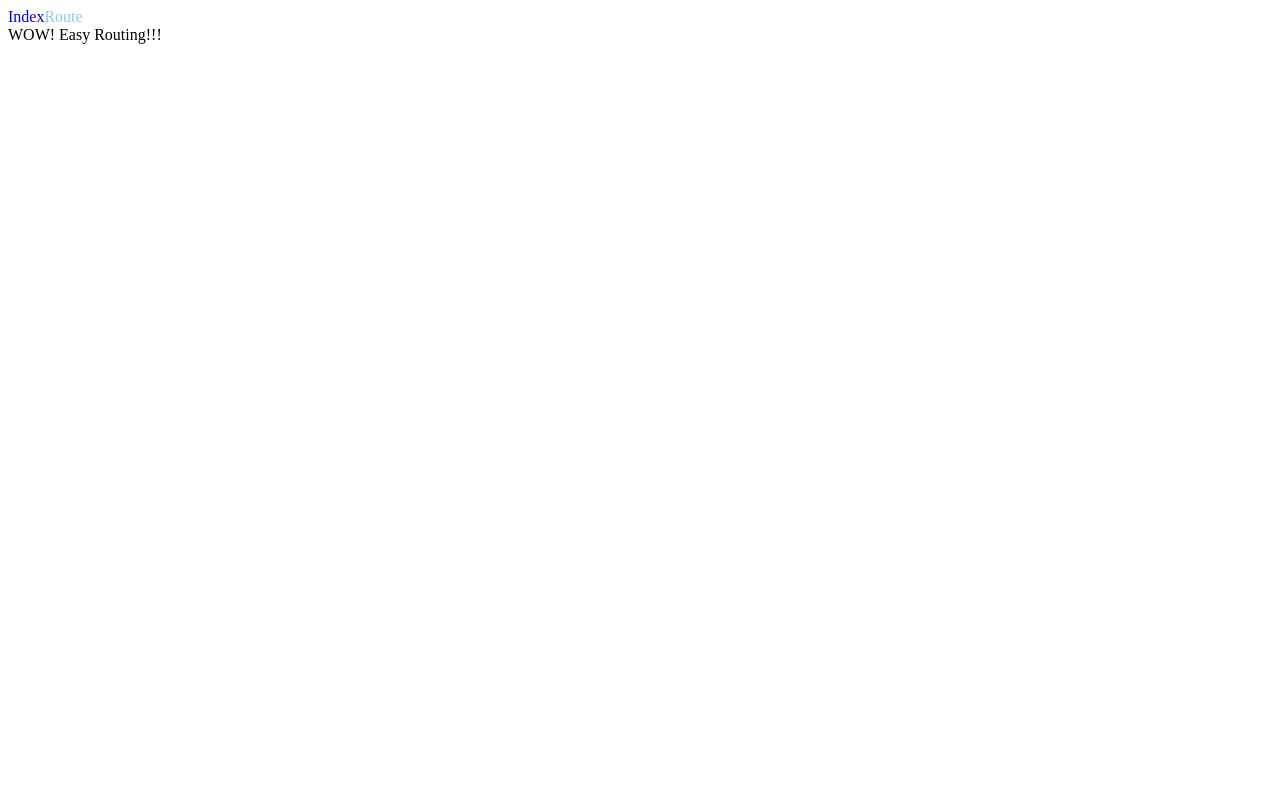
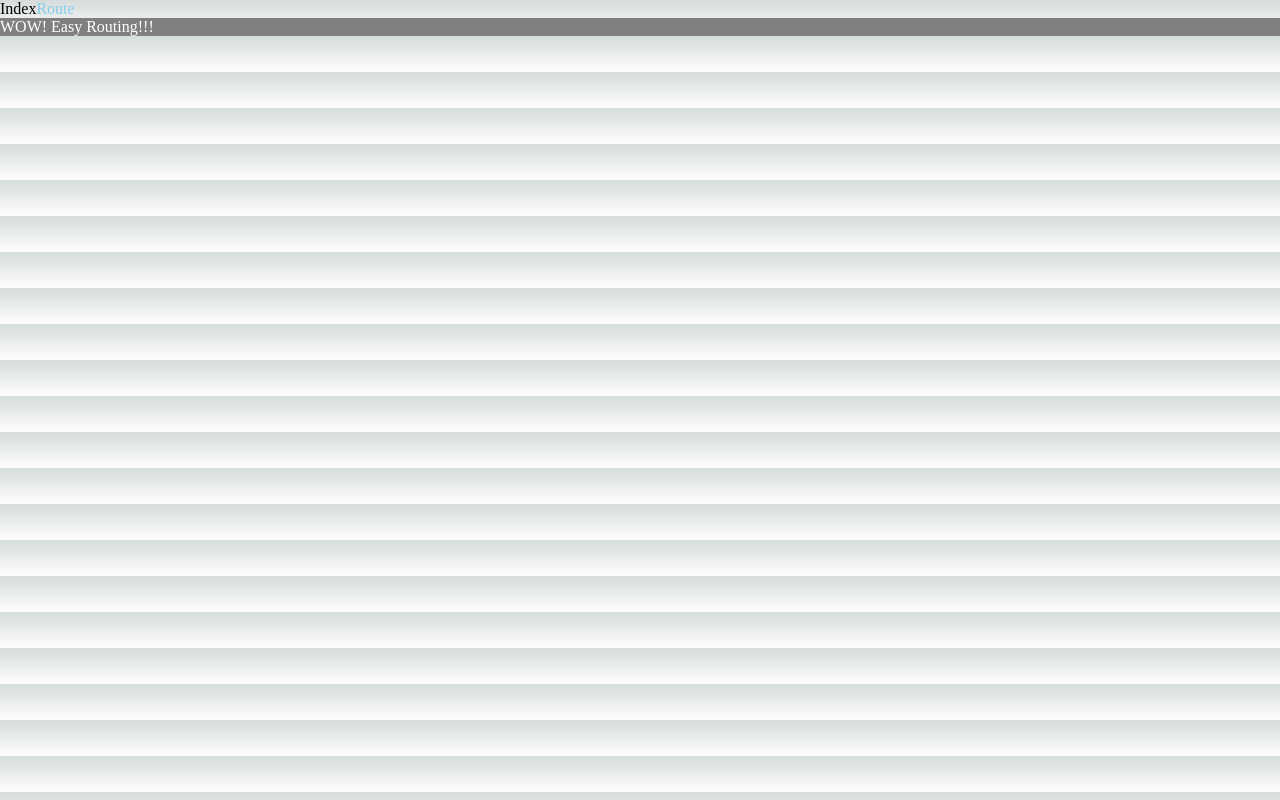
Before and after one commit to Samsam-lee/NextJS, a Next.js app: page /route in a window 1280 px wide. Built offline with nearby package versions, Linux system fonts and the light colour scheme.

Commit message:
Feat :: Manage global component

```diff
--- /dev/null
+++ b/src/pages/_app.tsx
@@ -0,0 +1,17 @@
+import { AppProps } from "next/app";
+import NavBar from "../../components/NavBar";
+import "../styles/globals.css";
+
+export default function App({Component, pageProps}: AppProps) {
+  return <>
+    <NavBar />
+    <Component {...pageProps} />
+
+    <style jsx global>{`
+        p {
+          color: white;
+          background-color: grey;
+        }
+      `}</style>
+  </>;
+}
--- a/src/pages/route.tsx
+++ b/src/pages/route.tsx
@@ -1,10 +1,7 @@
-import NavBar from "../../components/NavBar";
-
 export default function temp() {
   return (
     <div>
-      <NavBar />
-      <div>WOW! Easy Routing!!!</div>
+      <p>WOW! Easy Routing!!!</p>
     </div>
   );
 }
```
Also changed, not shown: src/pages/index.tsx (+0 -9 lines), 1 other file (tests, documents, lock files or other folders).
